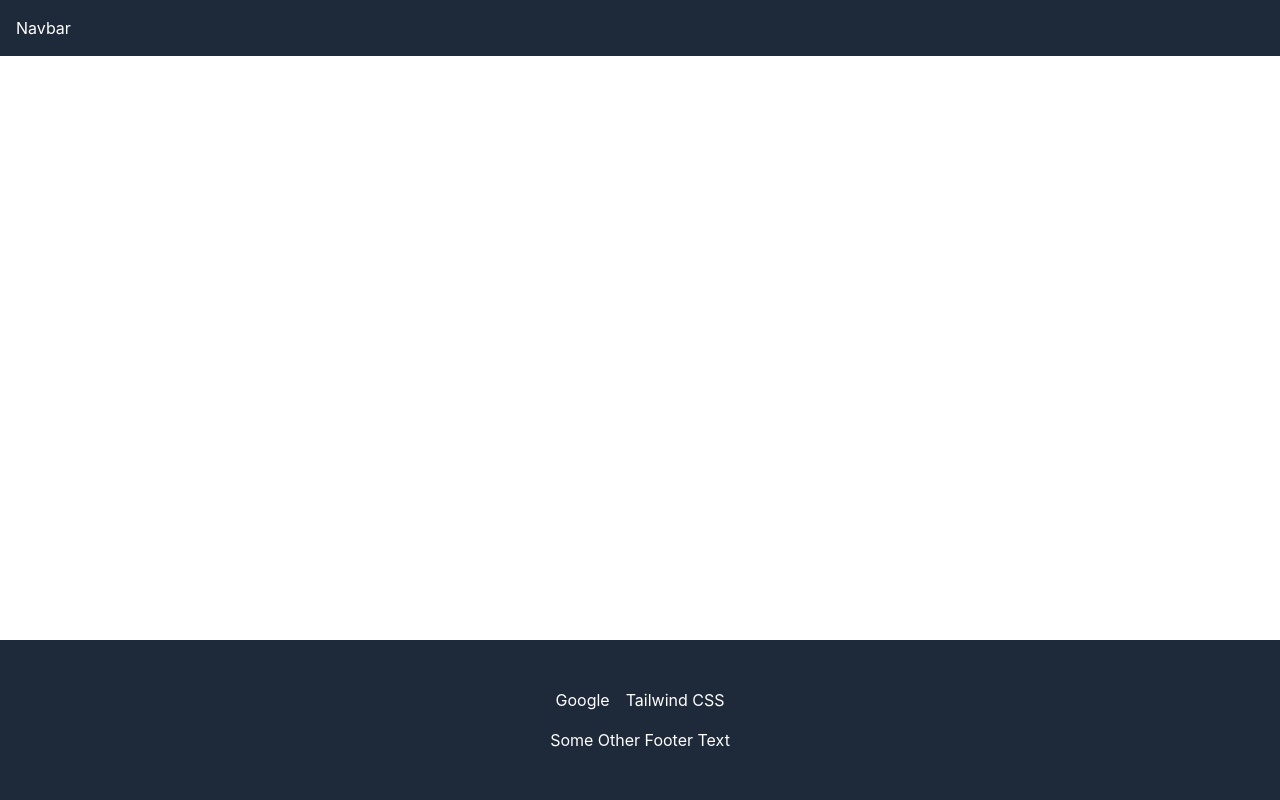
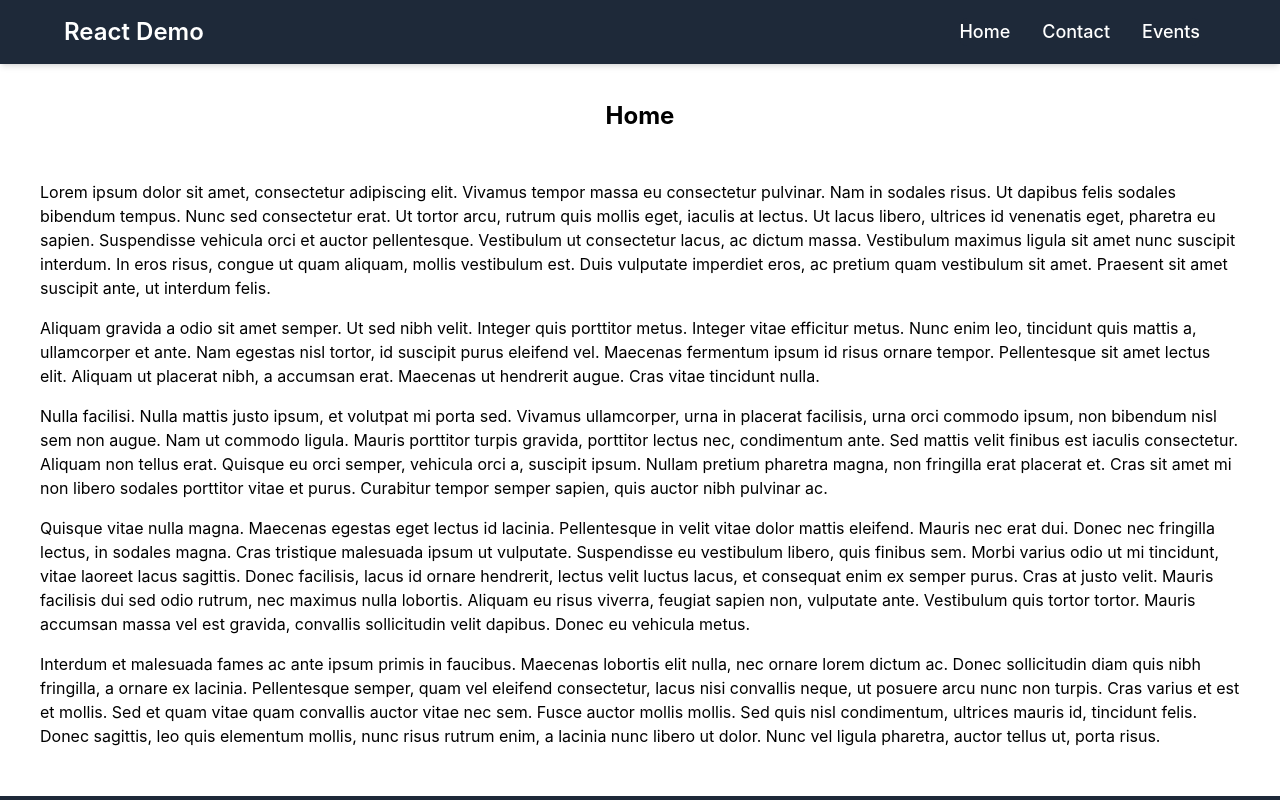
Before and after one commit to seangca/ReactDemo, a React (Vite) app: page / in a window 1280 px wide. Built offline with nearby package versions, Linux system fonts and the light colour scheme.

Commit message:
Added, homepage text, and added navbar. Simple app DONE.

```diff
--- a/src/common/Navbar.jsx
+++ b/src/common/Navbar.jsx
@@ -1,7 +1,140 @@
+import { useEffect, useRef, useState } from 'react'
+import { Link } from 'wouter';
+
+export default function Navbar() {
+  const navBG = "bg-gray-800 text-white" // https://tailwindcss.com/docs/colors
+
+  const [dropdownOpen, setDropdownOpen] = useState(false);
+  const dropdownRef = useRef(null);
+  const [isMobile, setIsMobile] = useState(window.innerWidth < 768);
+
+  useEffect(() => {
+    const handleResize = () => {
+      setIsMobile(window.innerWidth < 768);
+    };
+    window.addEventListener("resize", handleResize);
+    return () => window.removeEventListener("resize", handleResize);
+  }, []);
+
+  const toggleDropdown = () => {
+    setDropdownOpen((prev) => !prev);
+  };
 
 
-export default function Navbar() {
+  const handleClickOutside = (event) => {
+    // Check if the click is outside the dropdown
+    if (dropdownRef.current && !dropdownRef.current.contains(event.target)) {
+      setDropdownOpen(false);
+    }
+  };
+
+  useEffect(() => {
+    // Attach the event listener when the dropdown is open
+    if (dropdownOpen) {
+      document.addEventListener("mousedown", handleClickOutside);
+    } else {
+      document.removeEventListener("mousedown", handleClickOutside);
+    }
+
+    // Cleanup event listener on unmount
+    return () => {
+      document.removeEventListener("mousedown", handleClickOutside);
+    };
+  }, [dropdownOpen]);
+
   return (
-    <div className="bg-gray-800 text-white p-4">Navbar</div>
+    <nav className={`${navBG} fixed w-full z-20 top-0 start-0 shadow-md`}>
+      <div className="max-w-screen-xl flex flex-wrap items-center justify-between mx-auto p-4">
+        {window.innerWidth < 768 && <div></div>}
+        <span className=" md:pl-12 self-center text-2xl font-semibold whitespace-nowrap dark:text-white">
+          React Demo
+        </span>
+
+        {!isMobile ? (<div
+          className="items-centery hidden w-full md:flex md:w-auto md:order-1 pr-16"
+          id="navbar-sticky"
+        >
+          <ul className={`flex p-4 md:p-0 mt-4 font-medium border border-gray-100 rounded-lg md:space-x-8 rtl:space-x-reverse md:flex-row md:mt-0 md:border-0 ${navBG}`}>
+            <li>
+              <Link
+                to="/"
+                className={`block py-2 px-3 text-lg text-black ${navBG} rounded md:bg-transparent md:text-white md:p-0`}
+                aria-current="page"
+              >
+                {"Home"}
+              </Link>
+            </li>
+            <li>
+              <Link
+                to="/contact"
+                className={`block py-2 px-3 text-lg text-black ${navBG} rounded md:bg-transparent md:text-white md:p-0`}
+              >
+                {"Contact"}
+              </Link>
+            </li>
+            <li>
+              <Link
+                to="/events"
+                className={`block py-2 px-3 text-black text-lg ${navBG} rounded md:bg-transparent md:text-white md:p-0`}
+              >
+                {"Events"}
+              </Link>
+            </li>
+          </ul>
+        </div>
+        ) : (
+          <div className="relative">
+            <button
+              onClick={toggleDropdown}
+              className="flex items-center md:hidden  justify-between w-full px-3 text-white rounded"
+            >
+              ☰
+            </button>
+            {/* Dropdown Menu */}
+            {dropdownOpen && (
+              <div
+                className={`absolute right-0 mt-2 w-44 ${navBG} rounded-lg shadow-lg border border-gray-400`}
+                id="dropdownNavbar"
+                ref={dropdownRef}
+              >
+                <ul
+                  className="text-sm text-gray-700 dark:text-gray-400"
+                  aria-labelledby="dropdownLargeButton"
+                >
+                  <li>
+                    <Link
+                      to="/"
+                      className={`block py-2 px-3 text-lg text-white ${navBG} rounded md:bg-transparent md:text-white md:p-0`}
+                      aria-current="page"
+                      onClick={toggleDropdown}
+                    >
+                      {"Home"}
+                    </Link>
+                  </li>
+                  <li>
+                    <Link
+                      to="/contact"
+                      className={`block py-2 px-3 text-lg text-white ${navBG} rounded md:bg-transparent md:text-white md:p-0`}
+                      onClick={toggleDropdown}
+                    >
+                      {"Contact"}
+                    </Link>
+                  </li>
+                  <li>
+                    <Link
+                      to="/events"
+                      className={`block py-2 px-3 text-white text-lg ${navBG} rounded md:bg-transparent md:text-white md:p-0`}
+                      onClick={toggleDropdown}
+                    >
+                      {"Events"}
+                    </Link>
+                  </li>
+                </ul>
+              </div>
+            )}
+          </div>
+        )}
+      </div>
+    </nav>
   )
 }
--- a/src/components/Router.jsx
+++ b/src/components/Router.jsx
@@ -1,5 +1,5 @@
 import Navbar from "../common/Navbar"
-import { Route, Switch} from "wouter"
+import { Route, Switch } from "wouter"
 import Home from "../pages/Home"
 import Footer from "../common/Footer"
 import Events from "../pages/Events"
@@ -9,11 +9,11 @@ export default function Router() {
   return (
     <div className="w-screen h-screen overflow-x-hidden">
         <Navbar />
-        <div>
+        <div className="mt-25">
             <Switch>
                 <Route path={"/contact"} component={Contact} />
                 <Route path={"/events"} component={Events} />
-                <Route path="{/}" component={Home} />
+                <Route path={"/"} component={Home} />
             </Switch>
         </div>
         <Footer />
--- a/src/index.css
+++ b/src/index.css
@@ -4,5 +4,7 @@
   body {
     margin: 0;
     padding: 0;
+    height: 100%;
+    overflow-x: hidden;
   }
 }
--- a/src/pages/Home.jsx
+++ b/src/pages/Home.jsx
@@ -1,13 +1,27 @@
-
+const loremIpsum = [`
+  Lorem ipsum dolor sit amet, consectetur adipiscing elit. Vivamus tempor massa eu consectetur pulvinar. Nam in sodales risus. Ut dapibus felis sodales bibendum tempus. Nunc sed consectetur erat. Ut tortor arcu, rutrum quis mollis eget, iaculis at lectus. Ut lacus libero, ultrices id venenatis eget, pharetra eu sapien. Suspendisse vehicula orci et auctor pellentesque. Vestibulum ut consectetur lacus, ac dictum massa. Vestibulum maximus ligula sit amet nunc suscipit interdum. In eros risus, congue ut quam aliquam, mollis vestibulum est. Duis vulputate imperdiet eros, ac pretium quam vestibulum sit amet. Praesent sit amet suscipit ante, ut interdum felis.`,
+  `Aliquam gravida a odio sit amet semper. Ut sed nibh velit. Integer quis porttitor metus. Integer vitae efficitur metus. Nunc enim leo, tincidunt quis mattis a, ullamcorper et ante. Nam egestas nisl tortor, id suscipit purus eleifend vel. Maecenas fermentum ipsum id risus ornare tempor. Pellentesque sit amet lectus elit. Aliquam ut placerat nibh, a accumsan erat. Maecenas ut hendrerit augue. Cras vitae tincidunt nulla.
+  `,
+  `Nulla facilisi. Nulla mattis justo ipsum, et volutpat mi porta sed. Vivamus ullamcorper, urna in placerat facilisis, urna orci commodo ipsum, non bibendum nisl sem non augue. Nam ut commodo ligula. Mauris porttitor turpis gravida, porttitor lectus nec, condimentum ante. Sed mattis velit finibus est iaculis consectetur. Aliquam non tellus erat. Quisque eu orci semper, vehicula orci a, suscipit ipsum. Nullam pretium pharetra magna, non fringilla erat placerat et. Cras sit amet mi non libero sodales porttitor vitae et purus. Curabitur tempor semper sapien, quis auctor nibh pulvinar ac.`,
+  `Quisque vitae nulla magna. Maecenas egestas eget lectus id lacinia. Pellentesque in velit vitae dolor mattis eleifend. Mauris nec erat dui. Donec nec fringilla lectus, in sodales magna. Cras tristique malesuada ipsum ut vulputate. Suspendisse eu vestibulum libero, quis finibus sem. Morbi varius odio ut mi tincidunt, vitae laoreet lacus sagittis. Donec facilisis, lacus id ornare hendrerit, lectus velit luctus lacus, et consequat enim ex semper purus. Cras at justo velit. Mauris facilisis dui sed odio rutrum, nec maximus nulla lobortis. Aliquam eu risus viverra, feugiat sapien non, vulputate ante. Vestibulum quis tortor tortor. Mauris accumsan massa vel est gravida, convallis sollicitudin velit dapibus. Donec eu vehicula metus.`,
+  `Interdum et malesuada fames ac ante ipsum primis in faucibus. Maecenas lobortis elit nulla, nec ornare lorem dictum ac. Donec sollicitudin diam quis nibh fringilla, a ornare ex lacinia. Pellentesque semper, quam vel eleifend consectetur, lacus nisi convallis neque, ut posuere arcu nunc non turpis. Cras varius et est et mollis. Sed et quam vitae quam convallis auctor vitae nec sem. Fusce auctor mollis mollis. Sed quis nisl condimentum, ultrices mauris id, tincidunt felis. Donec sagittis, leo quis elementum mollis, nunc risus rutrum enim, a lacinia nunc libero ut dolor. Nunc vel ligula pharetra, auctor tellus ut, porta risus.
+`]
 
 export default function Home() {
   return (
-    <div className="flex flex-col justify-center">
-        <div className="flex flex-row justify-center items-center h-full">
-           <span className="text-lg">
-            Home
-           </span>
-        </div>
+    <div className="h-full w-full flex flex-col justify-center">
+      <div className="flex flex-row justify-center items-center">
+        <span className="text-2xl text-black">
+          <strong>Home</strong>
+        </span>
+      </div>
+      <div className="flex flex-col justify-center my-10">
+        {loremIpsum && loremIpsum.map((i, index) => (
+          <span key={index} className="text-md text-black px-10 py-2">
+            {i}
+          </span>
+        ))}
+      </div>
     </div>
   )
 }
```
